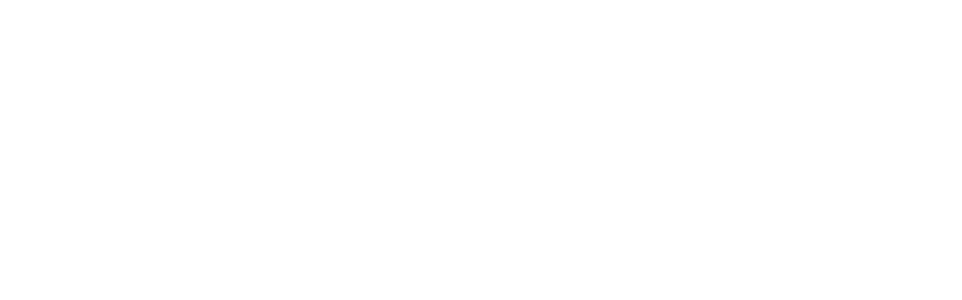
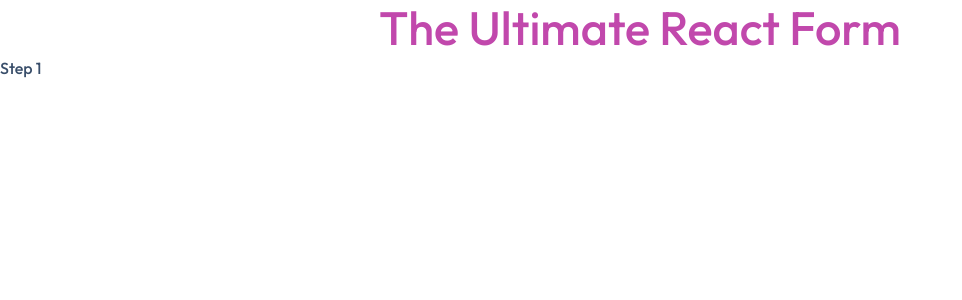
Before and after one commit to AliFarajzade/react-form, a React (Create React App) app: page / in a window 1280 px wide. Shown: the top 300 px of the page, without its empty margins (0-962 px from the left). Built offline with nearby package versions, Linux system fonts and the light colour scheme.

Commit message:
Add routing.

```diff
--- a/src/App.tsx
+++ b/src/App.tsx
@@ -1,5 +1,21 @@
+import { Route, Routes } from 'react-router-dom'
+import Layout from './components/layout.component'
+import Results from './components/results.component'
+import Step1 from './components/step-1.component'
+import Step2 from './components/step-2.component.'
+import Step3 from './components/step-3.component'
+
 const App: React.FC = () => {
-    return null
+    return (
+        <Routes>
+            <Route element={<Layout />} path="/">
+                <Route index element={<Step1 />} />
+                <Route path="step-2" element={<Step2 />} />
+                <Route path="step-3" element={<Step3 />} />
+                <Route path="results" element={<Results />} />
+            </Route>
+        </Routes>
+    )
 }
 
 export default App
```
